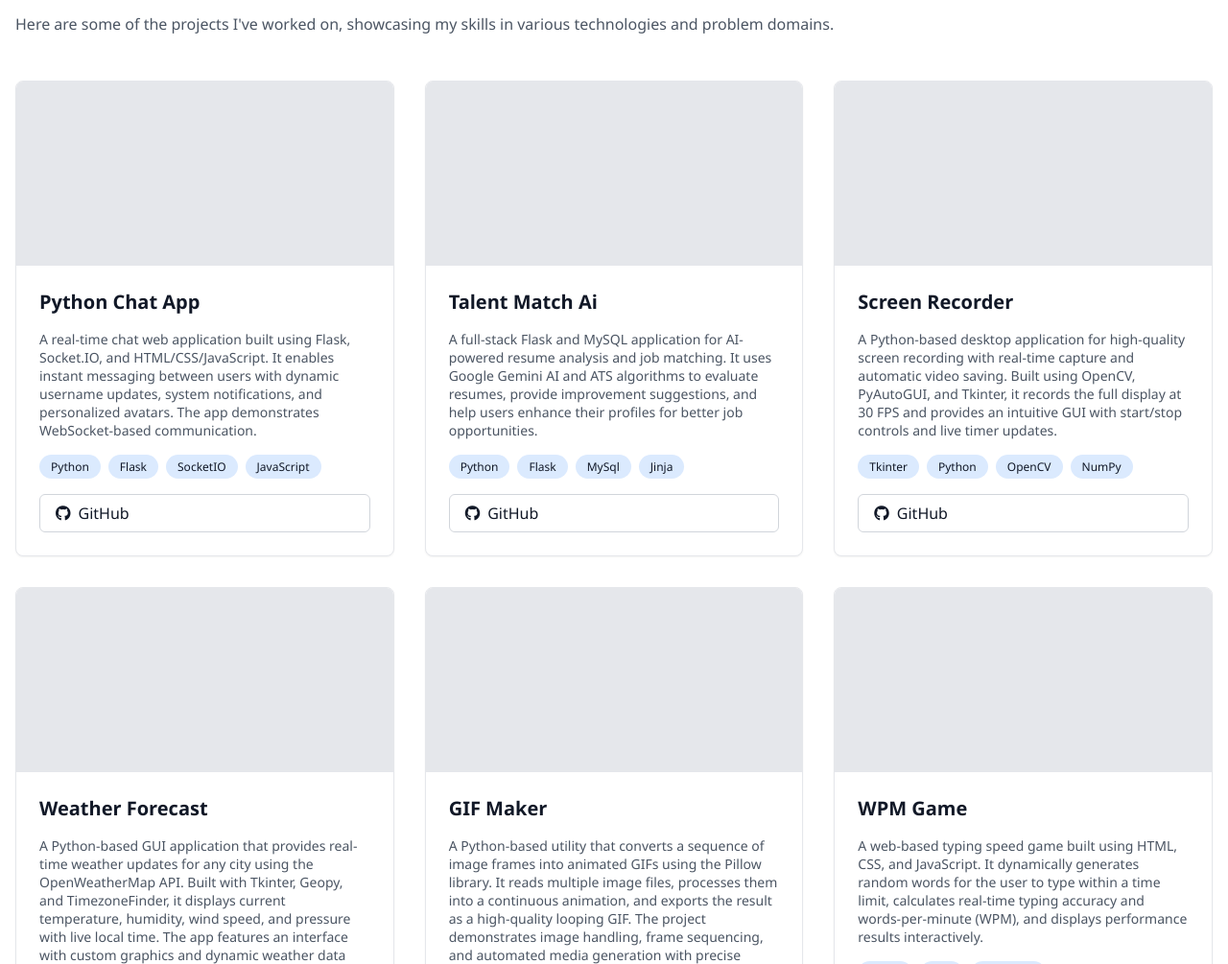
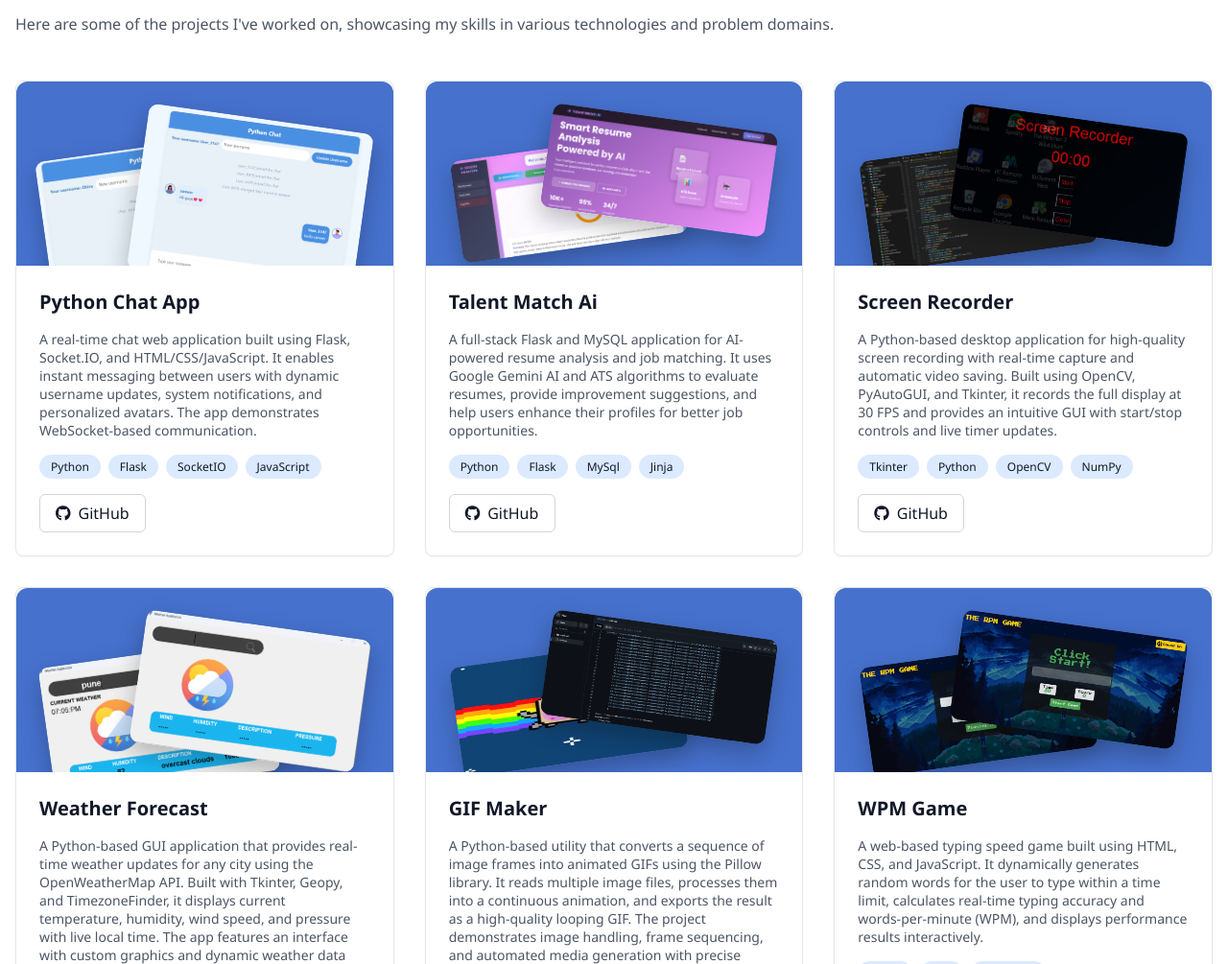
Before and after one commit to Dhirendra-singh11/Dhirendra-singh11.github.io, a plain HTML site: page index.html in a window 1280 px wide. Shown: the part 1580-2585 px from the top of the page at 96% size. Drawn offline with Linux system fonts and the light colour scheme.

Commit message:
Preview of all projects were added

```diff
--- a/index.html
+++ b/index.html
@@ -215,7 +215,10 @@
                 <!-- Project 1 -->
                 <div class="project-card">
                     <div class="project-image">
-                        <!-- <img src="images/python-chat.png" alt="Python Chat App" class="project-thumbnail"> -->
+                        <div class="image-bg">
+                            <img src="images/project 1/main.png" alt="preview1" class="screenshot first">
+                            <img src="images/project 1/chat_main.png" alt="preview1" class="screenshot second">
+                        </div>
                         <div class="project-overlay">
                             <a href="https://github.com/Dhirendra-singh11/Python-Web-Chat-" target="_blank"
                                 rel="noopener noreferrer" class="project-github-link">
@@ -246,6 +249,10 @@
                 <!-- Project 2 -->
                 <div class="project-card">
                     <div class="project-image">
+                        <div class="image-bg">
+                            <img src="images/project 2/main.png" alt="preview1" class="screenshot second">
+                            <img src="images/project 2/main2.png" alt="preview 2" class="screenshot first">
+                        </div>
                         <div class="project-overlay">
                             <a href="https://github.com/Dhirendra-singh11/talentmatchai" target="_blank"
                                 rel="noopener noreferrer" class="project-github-link">
@@ -276,6 +283,10 @@
                 <!-- Project 3 -->
                 <div class="project-card">
                     <div class="project-image">
+                        <div class="image-bg">
+                            <img src="images/project 3/main.png" alt="preview1" class="screenshot second">
+                            <img src="images/project 3/main2.png" alt="preview 2" class="screenshot first">
+                        </div>
                         <div class="project-overlay">
                             <a href="https://github.com/Dhirendra-singh11/screen-recorder" target="_blank"
                                 rel="noopener noreferrer" class="project-github-link">
@@ -302,10 +313,13 @@
                         </a>
                     </div>
                 </div>
-
-
+                <!-- Project 4 -->
                 <div class="project-card">
                     <div class="project-image">
+                        <div class="image-bg">
+                            <img src="images/project 4/main.png" alt="preview1" class="screenshot second">
+                            <img src="images/project 4/main2.png" alt="preview 2" class="screenshot first">
+                        </div>
                         <div class="project-overlay">
                             <a href="https://github.com/Dhirendra-singh11/Weather-Forecast" target="_blank"
                                 rel="noopener noreferrer" class="project-github-link">
@@ -332,8 +346,13 @@
                         </a>
                     </div>
                 </div>
+                <!-- Project 5 -->
                 <div class="project-card">
                     <div class="project-image">
+                        <div class="image-bg">
+                            <img src="images/project 5/main.gif" alt="preview1" class="project-gif first">
+                            <img src="images/project 5/main2.png" alt="preview 2" class="screenshot second">
+                        </div>
                         <div class="project-overlay">
                             <a href="https://github.com/Dhirendra-singh11/GIF_Python" target="_blank"
                                 rel="noopener noreferrer" class="project-github-link">
@@ -361,8 +380,13 @@
                     </div>
 
                 </div>
+                <!-- Project 6 -->
                 <div class="project-card">
                     <div class="project-image">
+                        <div class="image-bg">
+                            <img src="images/project 6/main.gif" alt="preview1" class="project-gif second">
+                            <img src="images/project 6/main2.gif" alt="preview 2" class="project-gif first">
+                        </div>
                             <div class="project-overlay">
                                 <a href="https://github.com/Dhirendra-singh11/The-rpm-Game" target="_blank"
                                     rel="noopener noreferrer" class="project-github-link">
@@ -372,7 +396,12 @@
                         </div>
                         <div class="project-content">
                             <h3 class="project-title">WPM Game</h3>
-                        <p class="project-description">A web-based typing speed game built using HTML, CSS, and JavaScript. It dynamically generates random words for the user to type within a time limit, calculates real-time typing accuracy and words-per-minute (WPM), and displays performance results interactively.</p>
+                            <p class="project-description">A web-based typing speed game built using HTML, CSS, and
+                                JavaScript. It dynamically generates random words for the user to type within a time
+                                limit,
+                                calculates real-time typing accuracy and words-per-minute (WPM), and displays
+                                performance
+                                results interactively.</p>
                             <div class="project-tags">
                                 <span class="project-tag">HTML</span>
                                 <span class="project-tag">CSS</span>
--- a/style.css
+++ b/style.css
@@ -1,6 +1,7 @@
 :root {
     --blue-50: #eff6ff;
     --blue-100: #dbeafe;
+    --blue-500: #4671cd;
     --blue-600: #2563eb;
     --blue-700: #1d4ed8;
     --gray-50: #f9fafb;
@@ -416,20 +417,25 @@ body.dark .secondary-button:hover {
     padding: 1.5rem;
     border-radius: 1rem;
     box-shadow: 0 10px 15px -3px rgba(0, 0, 0, 0.1);
-    animation: gentle-tilt 10s
-cubic-bezier(0.46, 0.03, 0.52, 0.96) infinite;
+    animation: gentle-tilt 10s cubic-bezier(0.46, 0.03, 0.52, 0.96) infinite;
     transform-style: preserve-3d;
 }
+
 @keyframes gentle-tilt {
-            0%, 100% {
+
+    0%,
+    100% {
         transform: rotateX(0.5deg) rotateY(-0.5deg);
     }
+
     25% {
         transform: rotateX(-0.5deg) rotateY(0.5deg);
     }
+
     50% {
         transform: rotateX(-0.5deg) rotateY(0.5deg);
     }
+
     75% {
         transform: rotateX(-0.5deg) rotateY(-0.5deg);
     }
@@ -525,13 +531,15 @@ body.dark .code-card-inner {
         font-size: 2.25rem;
     }
 }
-.section-line{
+
+.section-line {
     background-color: var(--blue-600);
-    height:0.313rem;
-    width:4.188rem;
+    height: 0.313rem;
+    width: 4.188rem;
     border-radius: 1.875rem;
     margin-bottom: 3rem;
 }
+
 .section-subtitle {
     color: var(--gray-600);
     max-width: 63rem;
@@ -676,10 +684,11 @@ body.dark .about-card-item-text {
     border: 4px solid rgba(37, 99, 235, 0.2);
     overflow: hidden;
 }
-.profile-photo{
+
+.profile-photo {
     width: 100%;
-    height:100%;
-    object-fit:cover;
+    height: 100%;
+    object-fit: cover;
     display: block;
 }
 
@@ -816,8 +825,69 @@ body.dark .project-card {
     background-color: var(--gray-200);
     position: relative;
     overflow: hidden;
-}
-
+    background-color: linear-gradient(135deg, #2563eb, #1d4ed8);
+    border-top-left-radius: 12px;
+    border-top-right-radius: 12px;
+}
+
+.image-bg {
+    position: relative;
+    width: 100%;
+    height: 100%;
+    background-color: var(--blue-500);
+}
+
+.screenshot {
+    position: absolute;
+    width: 60%;
+    border-radius: 10px;
+    box-shadow: 0 10px 25px rgba(0, 0, 0, 0.25);
+    transition: transform 0.4s ease, box-shadow 0.4s ease;
+
+}
+
+.project-gif {
+    position: absolute;
+    width: 60%;
+    height: 60%;
+    border-radius: 10px;
+    box-shadow: 0 10px 25px rgba(0, 0, 0, 0.25);
+    transition: transform 0.4s ease, box-shadow 0.4s ease;
+
+}
+.project-gif.first{
+        top: 35%;
+    left: 8%;
+    transform: rotate(-8deg);
+    z-index: 1;
+}
+.project-gif.second {
+    top: 20%;
+    right: 8%;
+    transform: rotate(8deg);
+    z-index: 2;
+}
+
+.screenshot.first {
+    top: 35%;
+    left: 8%;
+    transform: rotate(-8deg);
+    z-index: 1;
+}
+
+.screenshot.second {
+    top: 20%;
+    right: 8%;
+    transform: rotate(8deg);
+    z-index: 2;
+}
+
+.project-card:hover .screenshot {
+    transform: scale(1.05) rotate(0deg);
+}
+.project-card:hover .project-gif {
+    transform: scale(1.05) rotate(0deg);
+}
 body.dark .project-image {
     background-color: var(--gray-800);
 }
@@ -900,6 +970,7 @@ body.dark .project-tag {
     display: inline-flex;
     align-items: center;
     gap: 0.5rem;
+    width: 6.938rem;
     border: 1px solid var(--gray-300);
     padding: 0.5rem 1rem;
     border-radius: 0.375rem;
```
Also changed, not shown: images/project 1/chat_main.png (added), images/project 1/main.png (added), images/project 2/main.png (added), images/project 2/main2.png (added), images/project 3/main.png (added), images/project 3/main2.png (added), images/project 4/main.png (added), images/project 4/main2.png (added), images/project 5/main.gif (added), images/project 5/main2.png (added), images/project 6/main.gif (added), images/project 6/main2.gif (added), images/python-chat.png (deleted). Lines whose indentation alone changed are shown as unchanged.
